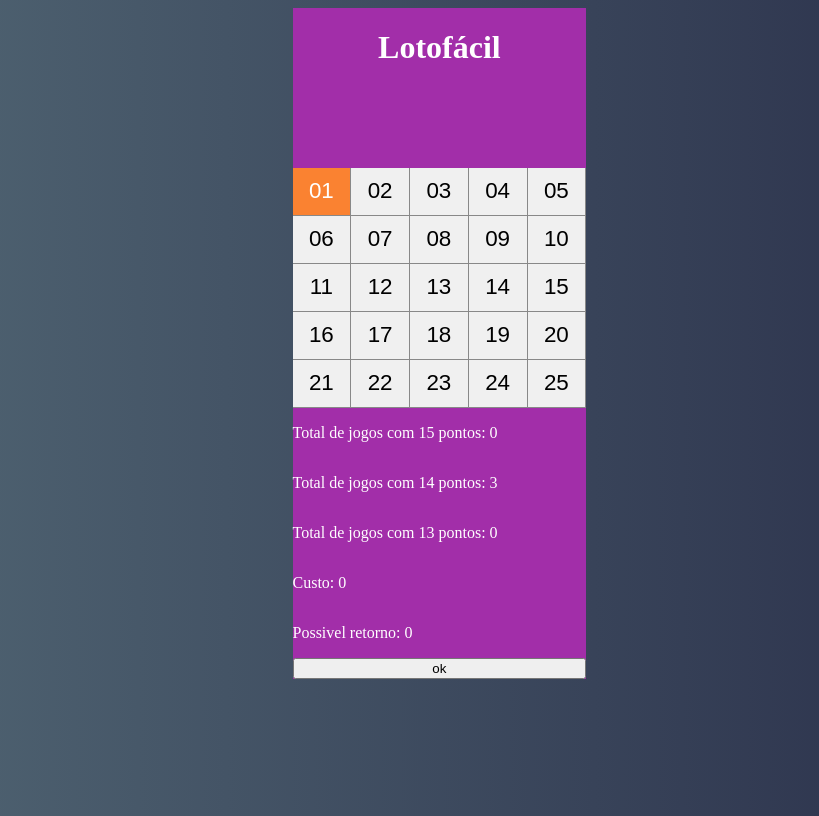
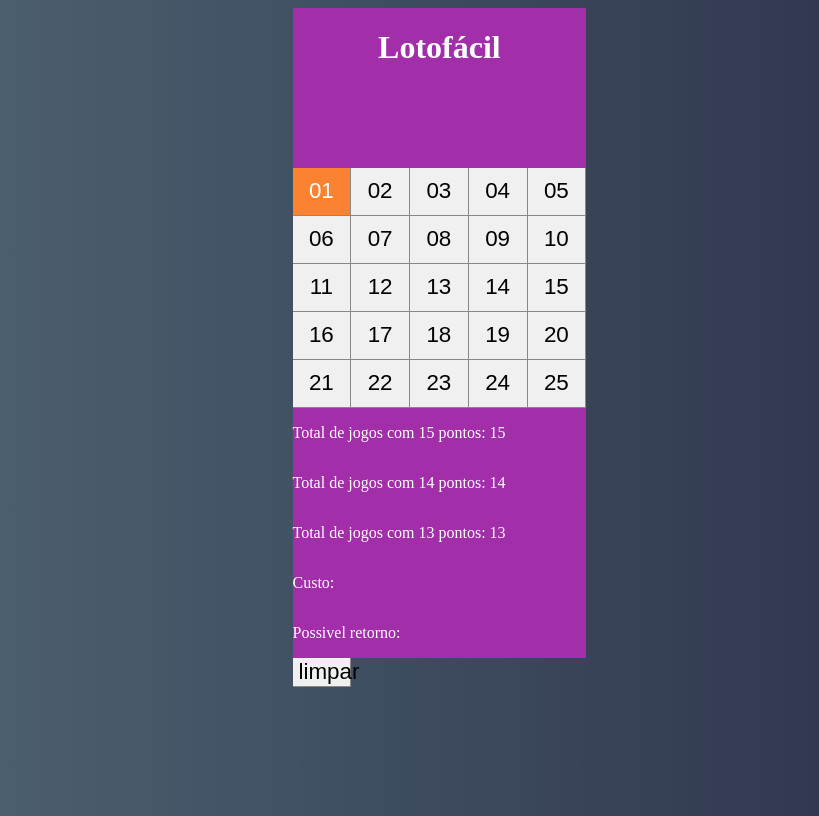
Before and after one commit to vinisantos2/loteria, a React (Create React App) app: page / in a window 1280 px wide. Shown: the whole page, without its empty margins (230-1049 px from the left). Built offline with nearby package versions, Linux system fonts and the light colour scheme.

Commit message:
atualização branch vinicius

```diff
--- a/src/componentes/Resultados.jsx
+++ b/src/componentes/Resultados.jsx
@@ -1,29 +1,13 @@
 import React, { Component } from 'react'
 import './resultado.css'
+import Button from './Button';
 
 
 export default class Resultados extends Component {
 
-    state = {
-        pontos15: 0,
-        pontos14: 3,
-        pontos13: 0,
-        custo: 0,
-        retorno: 0,
-    }
+    state = this.props.value
 
-    buscar(e) {
-        this.setState(
-            {
-                pontos15: 0,
-                pontos14: 0,
-                pontos13: 0,
-                custo: 0,
-                retorno: 0,
-            })
-        console.log(this.state.pontos15 + "AQui");
 
-    }
     render() {
         const { pontos15, pontos14, pontos13, custo, retorno, } = this.state;
         return (
@@ -43,7 +27,7 @@
                 <p>
                     Possivel retorno: {retorno}
                 </p>
-                <button onClick={e => this.buscar(e)}>ok</button>
+
 
             </div>
 
--- a/src/main/Cartela.jsx
+++ b/src/main/Cartela.jsx
@@ -14,9 +14,9 @@
     numerosSelecionados: [],
     stringNumeros: [],
     resultados: {
-        pontos15: 0,
-        pontos14: 0,
-        pontos13: 0
+        pontos15: 15,
+        pontos14: 14,
+        pontos13: 13
     }
 
 }
@@ -30,16 +30,23 @@
 
     constructor(props) {
         super(props)
-
         this.clearMemory = this.clearMemory.bind(this)
         this.clickBotao = this.clickBotao.bind(this);
 
     }
 
     clearMemory() {
-        this.setState({ ...initialState })
+        this.setState({
+            ativo: false,
+            numerosSelecionados: [],
+            stringNumeros: [],
+            resultados: {
+                pontos15: 15,
+                pontos14: 14,
+                pontos13: 13
+            }
+        })
     }
-
 
 
     clickBotao(n) {
@@ -52,11 +59,11 @@
             return
         }
 
-        this.state.numerosSelecionados.push( n )
+        this.state.numerosSelecionados.push(n)
 
 
         this.setState({
-            ...this.state.stringNumeros.push( n +' ')
+            ...this.state.stringNumeros.push(n + ' ')
         })
 
 
@@ -97,6 +104,8 @@
                 <Button label="24" click={this.clickBotao} />
                 <Button label="25" click={this.clickBotao} />
                 <Resultados value={this.state.resultados} />
+                <Button click={this.clearMemory} label="limpar" />
+
             </div>
         )
     }
--- a/src/main/Resultados.jsx
+++ b/src/main/Resultados.jsx
@@ -10,8 +10,8 @@
 
     mudar(e) {
 
-        this.setState({pontos15: 8})
-        console.log(this.state.pontos15+"AQui");
+
+        console.log(this.state.pontos15+" AQui-----");
 
     }
     render() {
```
